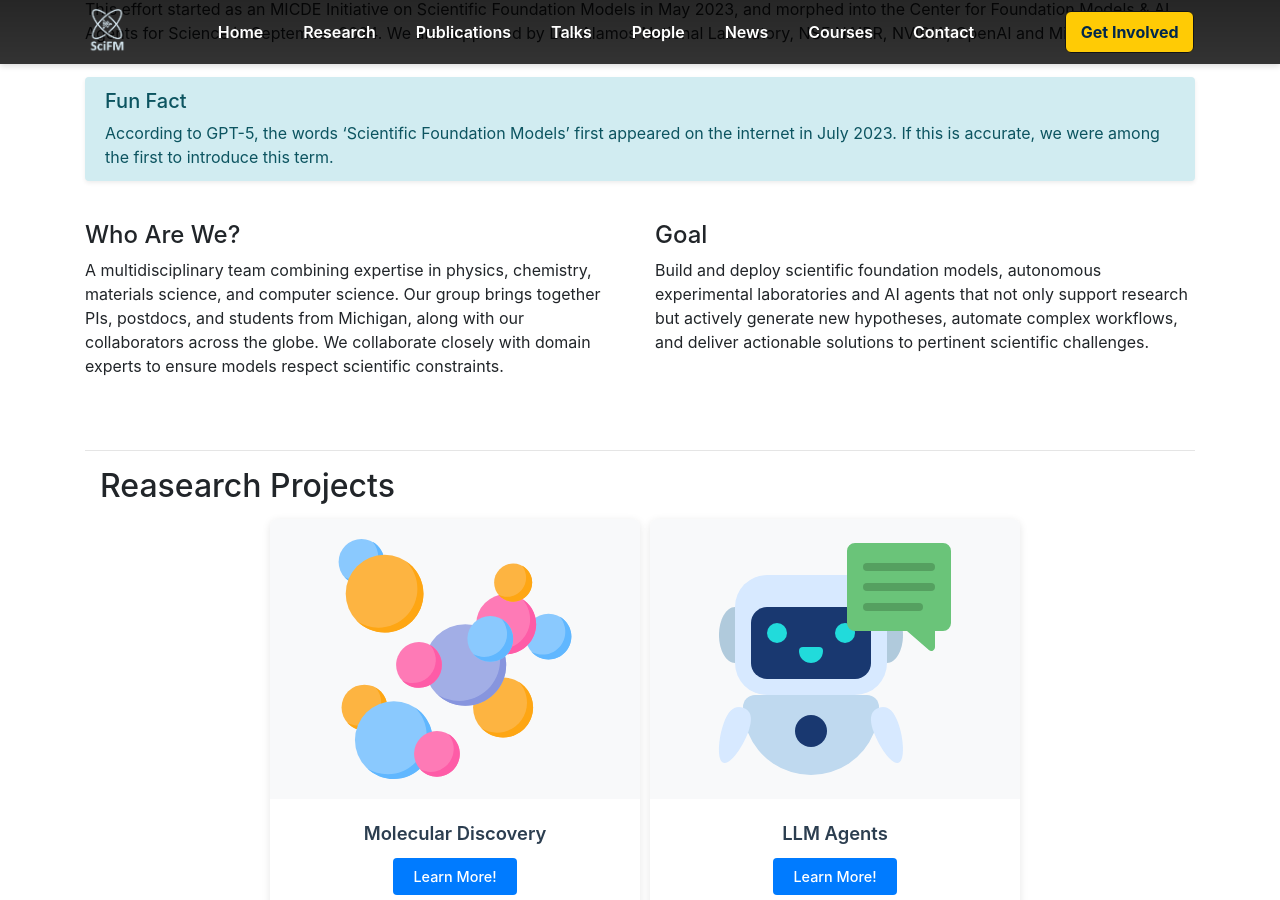
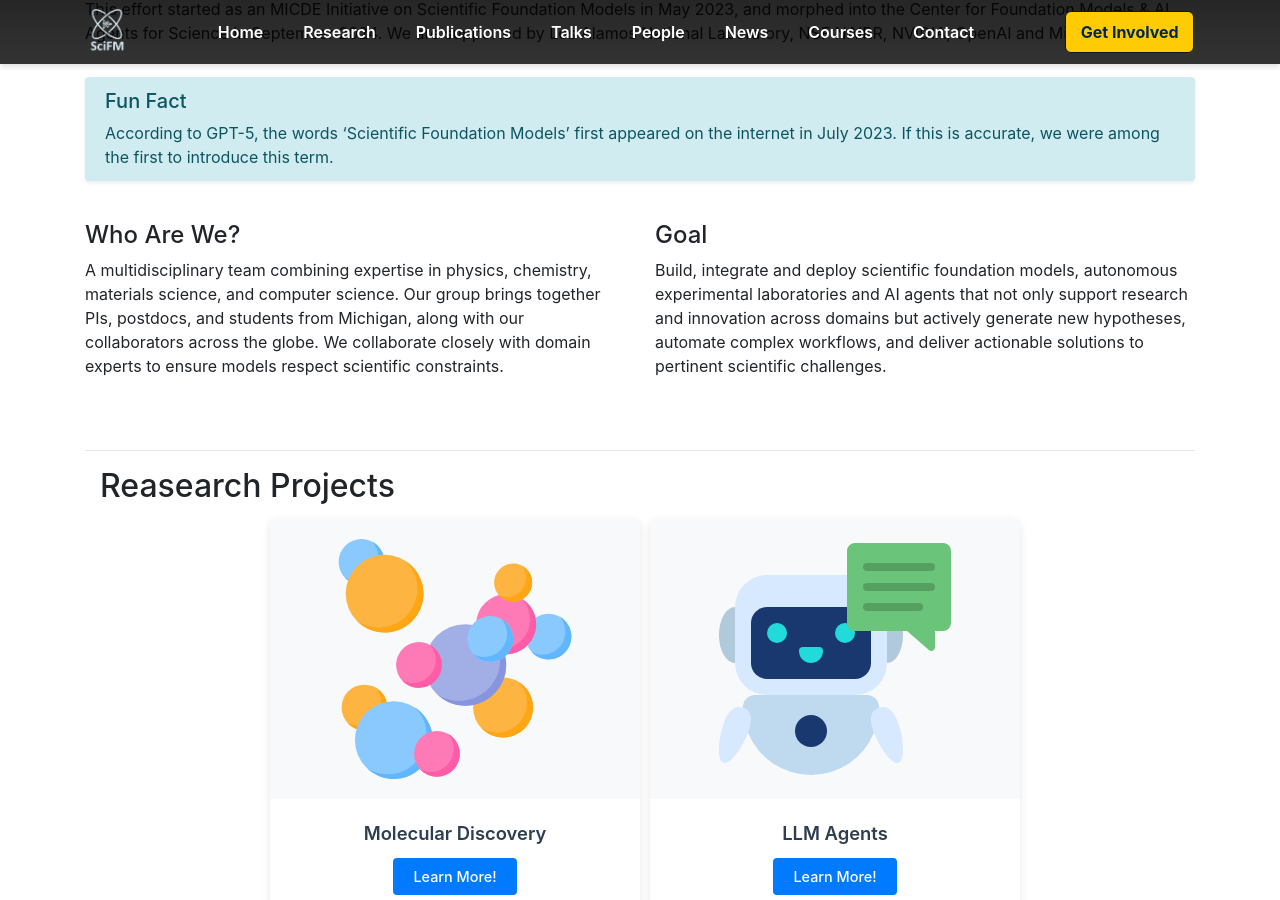
Before and after one commit to scifm/scifm.github.io, a Jekyll site: the page built from index.md, in a window 1280 px wide and 900 px high, scrolled down 609 px. Built offline with Jekyll 4.4.1, drawn with Linux system fonts in a browser that asks for light colours; nearby versions of some CDN libraries.

```diff
--- a/_layouts/home.html
+++ b/_layouts/home.html
@@ -39,7 +39,7 @@
                 <div class="col-lg-6 mb-3">
                     <h3 class="h4 fw-bold mb-2">Goal</h3>
                     <p>
-                        Build and deploy scientific foundation models, autonomous experimental laboratories and AI agents that not only support research but actively generate new hypotheses, automate complex workflows, and deliver actionable solutions to pertinent scientific challenges.
+                        Build, integrate and deploy scientific foundation models, autonomous experimental laboratories and AI agents that not only support research and innovation across domains but actively generate new hypotheses, automate complex workflows, and deliver actionable solutions to pertinent scientific challenges.
                     </p>
                 </div>
             </div>
```
